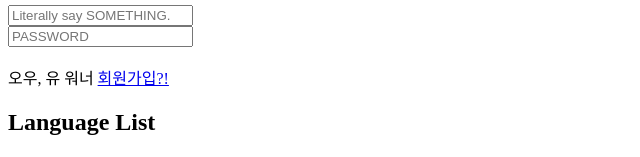
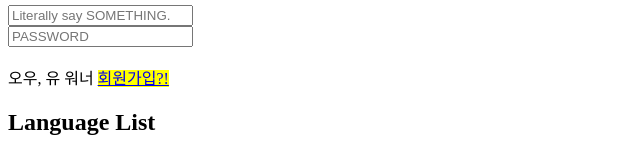
Before and after one commit to ViajeDeReina/ViajeDeReina.github.io, a plain HTML site: page index.html in a window 1280 px wide. In both pictures the pointer is over the link "회원가입?!". Shown: the part 414-571 px from the top of the page, without its empty margins (0-640 px from the left). Drawn offline with Linux system fonts and the light colour scheme.

Commit message:
Update index.html
yeahyeah

```diff
--- a/index.html
+++ b/index.html
@@ -3,6 +3,9 @@
  <head>
    <meta charset="utf-8">
    <title>Hello World</title>
+   <style media="screen">
+    a:hover {background-color:yellow;}
+   </style>
  </head>
  <body>
    <h1 id="top">YEAHWON DO</h1>
```
